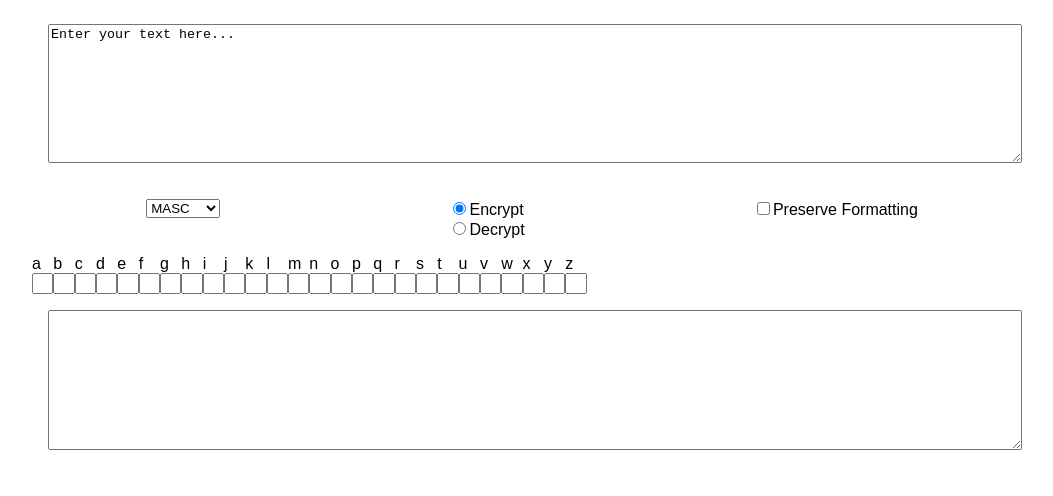
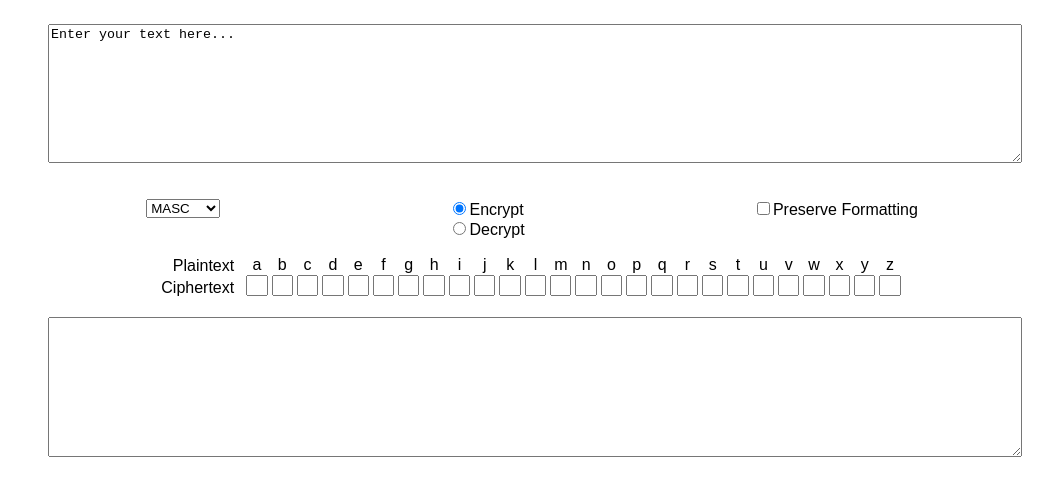
Before and after one commit to maples3/Krypter, a React (Create React App) app: page / in a window 1280 px wide. Shown: the top 496 px of the page, without its empty margins (108-1161 px from the left). Built offline with nearby package versions, Linux system fonts and the light colour scheme.

Commit message:
MASC input looks nice and centered now

```diff
--- a/src/components/MascSection/KeyLetter/KeyLetter.css
+++ /dev/null
@@ -1,3 +0,0 @@
-.KeyLetter input {
-    width: 1em;
-}
--- a/src/components/MascSection/KeyLetter/KeyLetter.tsx
+++ b/src/components/MascSection/KeyLetter/KeyLetter.tsx
@@ -1,6 +1,5 @@
 import React from "react";
 import { myDispatcher, updateMascLetter } from "../../../store/actionGenerators";
-import './KeyLetter.css'
 import { alphabet } from "../../../crypto/common";
 
 interface KeyLetterProps {
@@ -15,9 +14,8 @@ class KeyLetter extends React.Component<KeyLetterProps> {
     }
 
     render() {
-        return <div className="KeyLetter">
+        return <div>
             <label>{alphabet[this.props.index]}</label>
-            <br />
             <input type="text" value={this.props.value} onChange={evt => this.handleChange(evt)} />
         </div>;
     }
--- a/src/components/MascSection/MascSection.css
+++ b/src/components/MascSection/MascSection.css
@@ -1,5 +1,22 @@
 .MascSection {
     display: flex;
-    margin-left: auto;
-    margin-right: auto;
+    flex-direction: row;
+    justify-content: center;
 }
+
+.MascSection p {
+    /* top right bottom left */
+    margin: 2px 10px 4px 0;
+    text-align-last: right;
+}
+
+.MascSection label {
+    padding: 1px 2px;
+    display: flex;
+    justify-content: center;
+}
+
+.MascSection input {
+    margin: 0 2px;
+    width: 1em;
+}
--- a/src/components/MascSection/MascSection.tsx
+++ b/src/components/MascSection/MascSection.tsx
@@ -18,7 +18,11 @@ class MascSection extends React.Component<MascSectionProps> {
         }
 
         return <div className="MascSection">
-            { keyLetters }
+                <div className="MascSectionRowHeader">
+                    <p>Plaintext</p>
+                    <p>Ciphertext</p>
+                </div>
+                { keyLetters }
         </div>;
     }
 }
```
